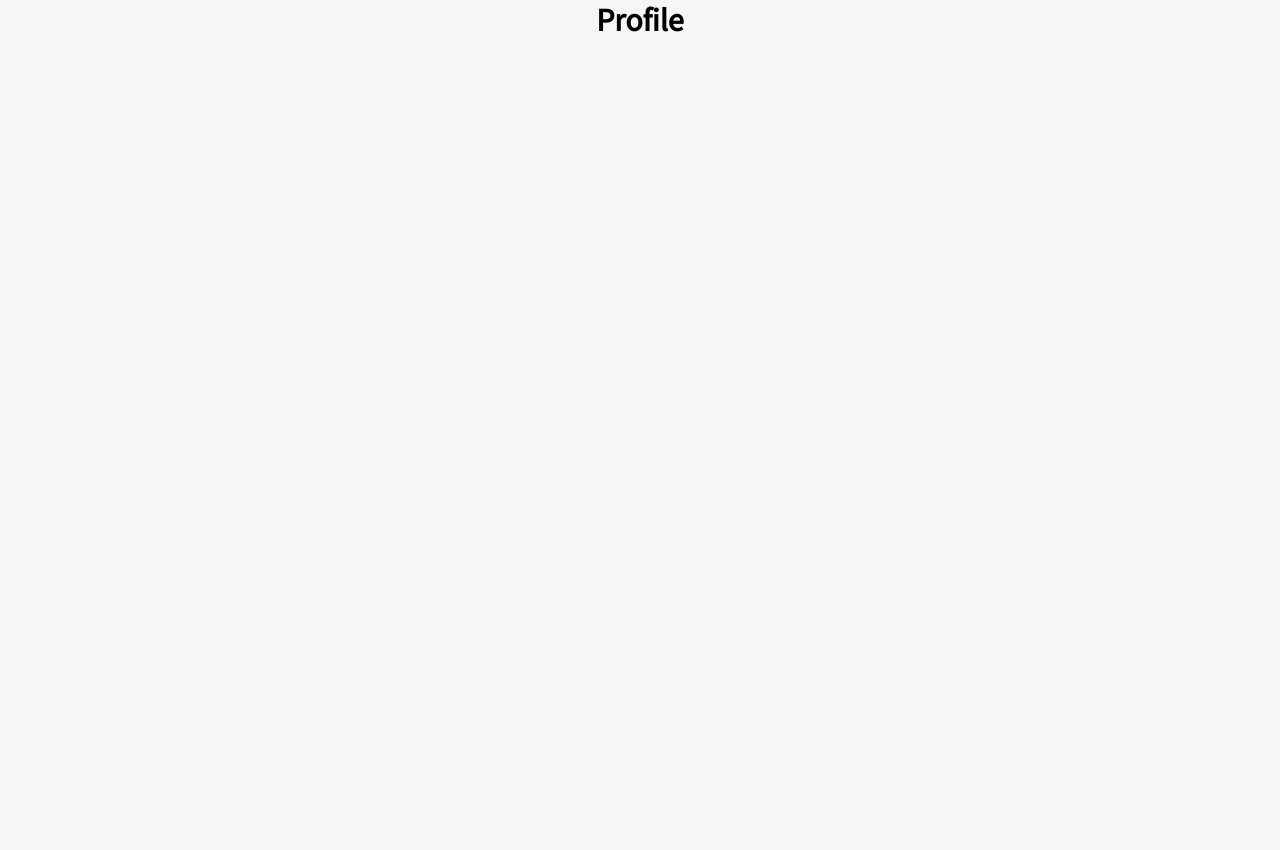
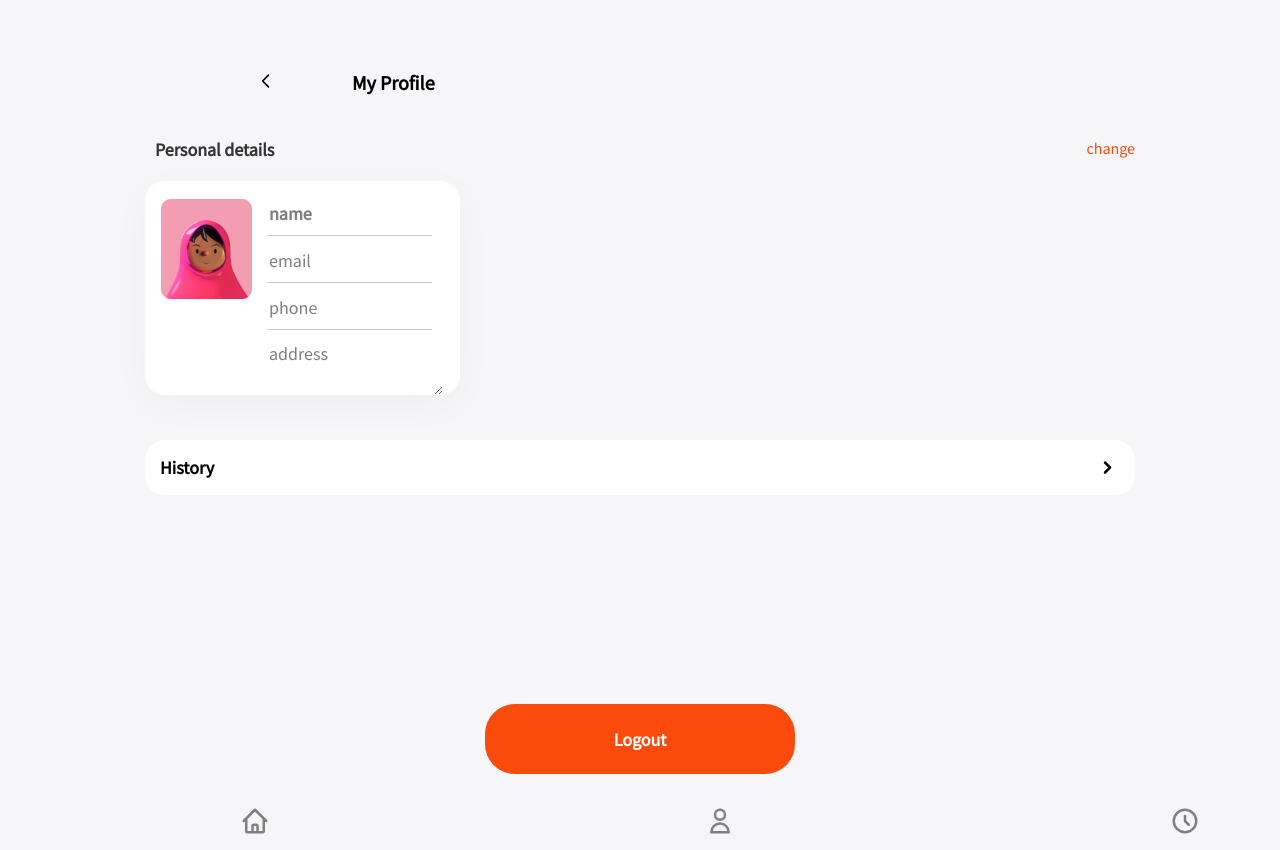
Before and after one commit to mangelpt/Store, a React (Create React App) app: page /profile in a window 1280 px wide. Before the commit the page ends 800 px from the top, so only its background shows below. Built offline with nearby package versions, Linux system fonts and the light colour scheme.

Commit message:
Add the profile page

```diff
--- a/src/components/CardPersonalDetails.js
+++ b/src/components/CardPersonalDetails.js
@@ -11,9 +11,12 @@ const CardPersonal = styled.div`
   display: flex;
   flex-direction: row;
   gap: 15px;
-
+  margin:0;
+  padding: unset;
+  margin-top:10px;
   form {
-    width: 182px;
+    margin-top:18px;
+    width: 165px;
     display: flex;
     flex-direction: column;
   }
@@ -45,19 +48,22 @@ const CardPersonal = styled.div`
   img {
     width: 91px;
     height: 100px;
+    margin-top:18px;
+    margin-left:16px;
   }
 `;
 
 
 export const TextArea = styled.textarea`
-  width: 206px;
+  width: 176px;
   min-height: 55px;
   color: #333333;
   background: #ffffff;
   border: none;
   box-sizing: border-box;
   ::placeholder {
-    color: #333333;
+    color: black;
+    opacity: 0.5
   }
   font-family: Source Sans Pro;
   font-style: normal;
--- a/src/components/UI/ButtonHistory.js
+++ b/src/components/UI/ButtonHistory.js
@@ -21,10 +21,11 @@ const StyledDiv = styled.div`
   svg {
     width: 25px;
   }
+  margin-top: 45px;
 }
 
 `;
-export const ButtonHistory = () => {
+export  function  ButtonHistory() {
   return (
     <StyledDiv>
       <Link to="/history" className="link">
--- a/src/components/UI/Labels.js
+++ b/src/components/UI/Labels.js
@@ -17,5 +17,5 @@ export const Labelittle = styled.label`
     line-height: 23px;
     color: #333333;
     margin-right: auto;
-    margin-left: 40px;
+    margin-left: 10px;
 `
--- a/src/pages/Profile.js
+++ b/src/pages/Profile.js
@@ -1,5 +1,67 @@
-export function Profile() {
+import React from 'react'
+import styled from "@emotion/styled";
+
+import { BackHistory } from '../components/UI/BackHistory';
+import {ButtonHistory}  from '../components/UI/ButtonHistory';
+import { ArrowIcon } from '../components/UI/Icons';
+import { Footer } from '../components/Footer';
+import { Button } from '../components/UI/Button';
+import { CardPersonalDetails } from '../components/CardPersonalDetails';
+import { Labelittle } from '../components/UI/Labels';
+
+const StyledDiv = styled.div`
+    width: 100vh;
+    height: 100vh;
+    align-items: center;
+    display: flex;
+    flex-direction: column;
+    gap: 22px;
+    .container{
+    flex: 2;
+    display: flex;
+    flex-direction: column;
+    .optionChange{
+        display: flex;
+        flex-direction: row;
+        justify-content: space-between;
+        margin-bottom: 10px;
+        a {
+          text-decoration: none;
+          font-family: Source Sans Pro;
+          font-style: normal;
+          font-weight: normal;
+          font-size: 16px;
+          line-height: 20px;
+          cursor: pointer;
+          color: #FA4A0C;
+
+        }
+      }
+    }
+    margin-top: 50px;
+`
+
+export function Profile(){
   return (
-    <h1>Profile</h1>
-  );
+    <StyledDiv>
+      <BackHistory>
+        <button>
+          <ArrowIcon />
+        </button>
+        {"My Profile"}
+      </BackHistory>
+      <div className="container">
+        <div className="optionChange">
+          <Labelittle>
+            {"Personal details"}
+          </Labelittle>
+          <a href="/updateprofile">change</a>
+        </div>
+        <CardPersonalDetails />
+        <ButtonHistory/>
+      </div>
+      <Button text="Logout" />
+      <Footer />
+    </StyledDiv>
+  )
 }
```
